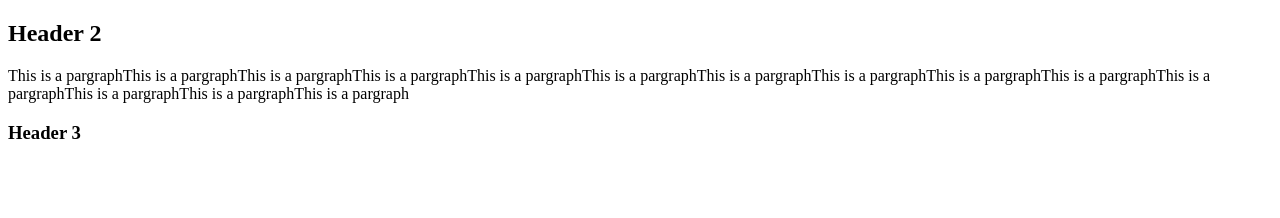
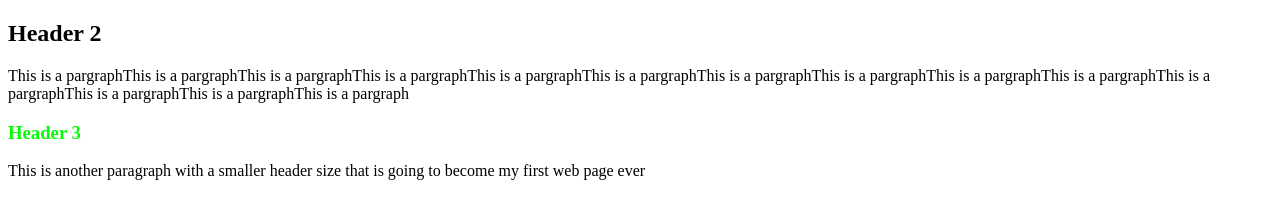
Before and after one commit to Godspeed-d/repository1, a plain HTML site: page Index.html in a window 1280 px wide. Drawn offline with Linux system fonts and the light colour scheme.

Commit message:
Update Index.html

```diff
--- a/Index.html
+++ b/Index.html
@@ -1,12 +1,12 @@
 <!DOCTYPEhtml>
 <html>
        <head>
-              <title>First web page</title>
+              <title>GD's First web page</title>
        </head>
        <body>
                <h2 style="color:#fe37na">Header 2</h2>
                <p>This is a pargraphThis is a pargraphThis is a pargraphThis is a pargraphThis is a pargraphThis is a pargraphThis is a pargraphThis is a pargraphThis is a pargraphThis is a pargraphThis is a pargraphThis is a pargraphThis is a pargraphThis is a pargraph</p>
-               <h3>Header 3</h3>
-               <p style="color:#00ff00>Yet another paragraph</p>
+               <h3 style="color:#00ff00">Header 3</h3>
+               <p>This is another paragraph with a smaller header size that is going to become my first web page ever</p>
        </body>
 </html>
```
